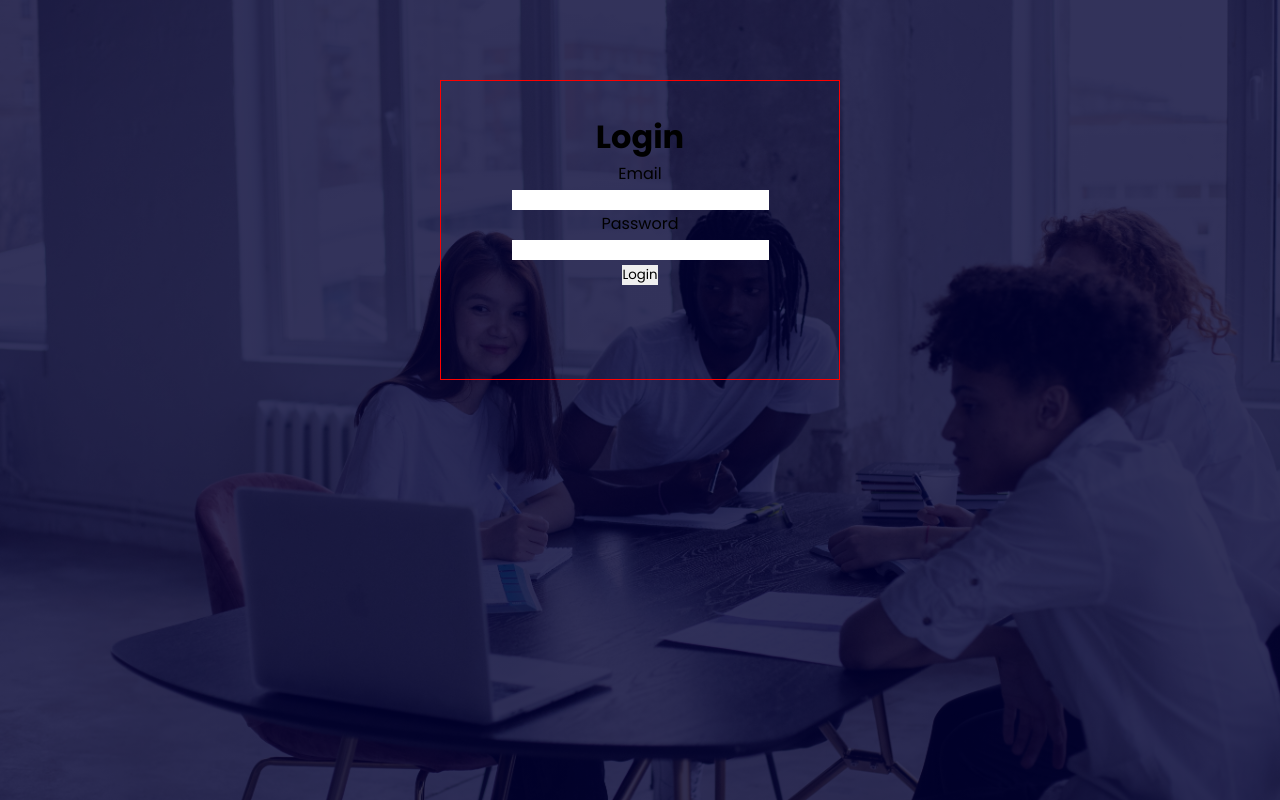
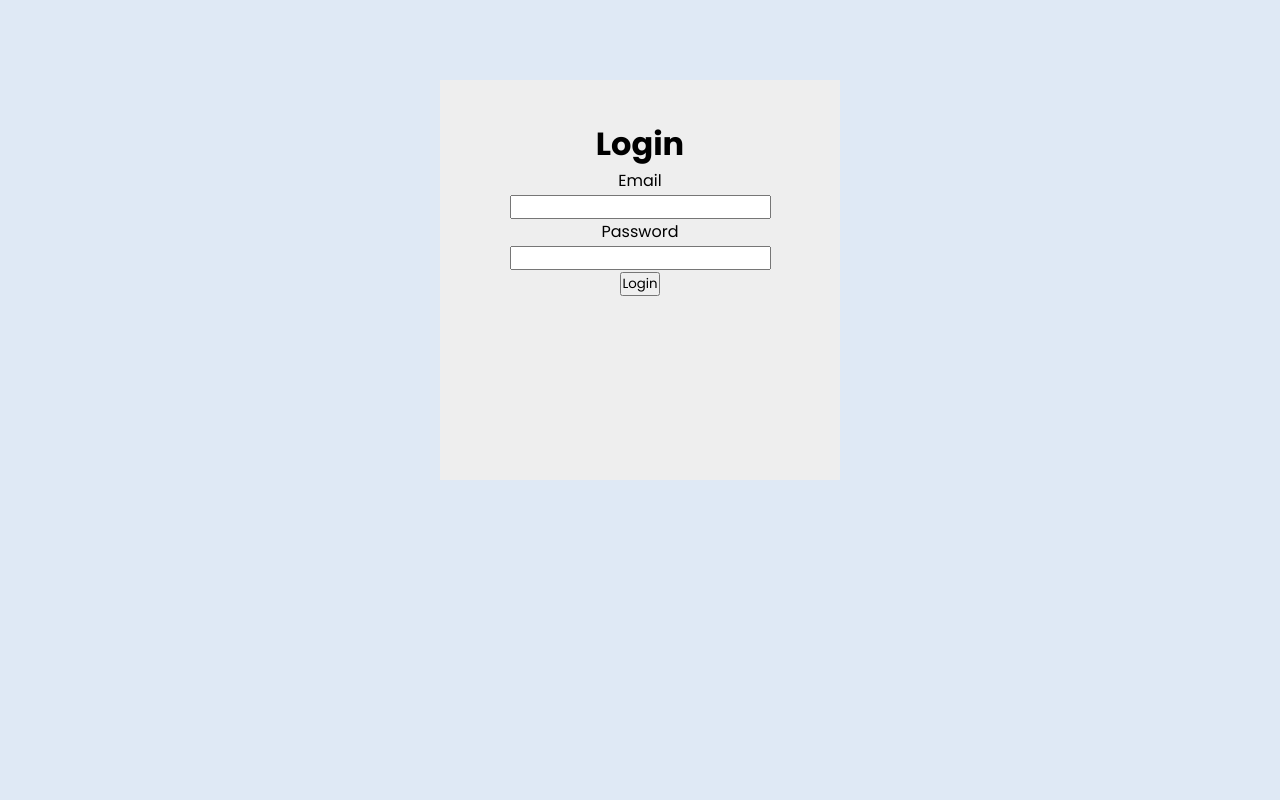
Before and after one commit to EmmaAtom00/SEWMP, a Flask app: page /login in a window 1280 px wide. Run offline with Flask 3, Linux system fonts and the light colour scheme.

Commit message:
login page

```diff
--- a/myApp/static/css/login.css
+++ b/myApp/static/css/login.css
@@ -1,20 +1,20 @@
-.container {
-    background-image: linear-gradient(rgba(0, 0,50, 0.8),rgba(0, 0,50, 0.8)),url(../images/homeimg.jpg);
-    width: 100%;
-    height: 100vh;
-    background-position: center;
-    background-size: cover;
-    position: absolute;
+* {
+    margin: 0;
+    padding: 0;
+    font-family: "poppins", sans-serif;
 }
 
-.form-container {
+body {
+    background: #dfe9f5;
+}
+.container {
     width: 400px;
-    height: 300px;
-    margin: 10vh auto;
-    text-align: center;
-    border: 1px solid red;
+    height: 400px;
+    background-color: #eee;
+    margin: 5em auto;
 }
 
 .form-box {
-    padding: 2em;
+    text-align: center;
+    padding-top: 40px;
 }
--- a/myApp/templates/login.html
+++ b/myApp/templates/login.html
@@ -1,29 +1,45 @@
-{% extends 'nav.html' %}
+<!DOCTYPE html>
+<html lang="en">
+<head>
+    <meta charset="UTF-8">
+    <meta name="viewport" content="width=device-width, initial-scale=1.0">
+    {% if title %}
+		<title>SEWMP - {{ title }}</title>
+		{% else %}
+		<title>SEWMP</title>
+	{% endif %}
 
-{% block content %}
+    <link rel="stylesheet" href="../static/css/login.css">
+
+    <link rel="preconnect" href="https://fonts.googleapis.com">
+    <link rel="preconnect" href="https://fonts.gstatic.com" crossorigin>
+    <link href="https://fonts.googleapis.com/css2?family=Poppins:wght@100;300;400;600;700&display=swap" rel="stylesheet">
+</head>
+<body>
+
     <div class="container">
-    <div class="form-container">
+        <div class="form">
+            <form action="" method="post" class="form-box">
+                <h1>Login</h1>
 
-    <form action="" method="POST" class="form-box">
-	    <h1>Login</h1>
                 <div class="email">
                     {{ form.email.label }}
                     <br>
-            {{ form.email() }}
+                    {{ form.email(calss = "form-email") }}
                 </div>
 
                 <div class="password">
                     {{ form.password.label }}
                     <br>
-            {{ form.password() }}
+                    {{ form.password(class = "form-password")}}
                 </div>
 
                 <div class="submit">
-            {{ form.submit() }}
+                    {{ form.submit(class = "submit-button") }}
                 </div>
             </form>
-
         </div>
     </div>
 
-{% endblock %}
+</body>
+</html>
--- a/myApp/templates/nav.html
+++ b/myApp/templates/nav.html
@@ -13,145 +13,10 @@
 		<link rel="stylesheet" href="../static/css/login.css" />
 	</head>
 	<body>
-		<!DOCTYPE html>
-		<html lang="en">
-			<head>
-				<meta charset="UTF-8" />
-				<title>Work Management Sysyetm | Dashboard</title>
-				<link rel="stylesheet" href="style.css" />
-			</head>
-			<body>
-				<div class="container">
-					<nav>
-						<ul>
-							<li>
-								<a href="#" class="logo">
-									<span class="nav-item">SEWMP</span>
-								</a>
-							</li>
-							<li>
-								<a href="#">
 
-									<span class="nav-list nav-item">Home</span>
-								</a>
-							</li>
-							<li>
-								<a href="#">
+		{% block content %}
 
-									<span class="nav-list nav-item">About</span>
-								</a>
-							</li>
-							<li>
-								<a href="#">
 
-									<span class="nav-list nav-item">Planner</span>
-								</a>
-							</li>
-							<li>
-								<a href="#">
-
-									<span class="nav-list nav-item">TO-DO</span>
-								</a>
-							</li>
-							<li>
-								<a href="#">
-
-									<span class="nav-list nav-item">Schedule</span>
-								</a>
-							</li>
-							<li>
-								<a href="">
-
-									<span class="nav-list nav-item">Task</span>
-								</a>
-							</li>
-							<li>
-								<a href="">
-
-									<span class="nav-list nav-item">Settings
-
-                                    </span>
-								</a>
-							</li>
-							<li>
-								<a href="" class="logout">
-
-									<span class="nav-list nav-item">Log out</span>
-								</a>
-							</li>
-						</ul>
-					</nav>
-
-					<section class="main">
-						<div class="main-top">
-							<h1>Dashboard</h1>
-
-						</div>
-						<div class="main-skills">
-							<div class="card">
-
-								<h3>Planner</h3>
-								<p>PLan your work schedule</p>
-								<button>Learn more</button>
-							</div>
-							<div class="card">
-
-								<h3>TO-DO</h3>
-								<p>Set your daily activities goals</p>
-								<button>Learn more</button>
-							</div>
-							<div class="card">
-
-								<h3>Schedule</h3>
-								<p>Have a timeline for the day</p>
-								<button>Learn more</button>
-							</div>
-							<div class="card">
-
-								<h3>Task</h3>
-								<p>Ensure that task are in it's active state.</p>
-								<button>Learn more</button>
-							</div>
-						</div>
-
-						<section class="main-course">
-							<h1>Progress Management</h1>
-							<div class="course-box">
-								<ul>
-									<li class="active">In progress</li>
-
-									<li>incoming</li>
-									<li>finished</li>
-									<li>Deleted</li>
-                                    <li>Paused</li>
-								</ul>
-								<div class="course">
-									<div class="box">
-										<h3>Write a Letter to the Principle</h3>
-										<p>0% - progress</p>
-										<button>Details</button>
-
-									</div>
-									<div class="box">
-										<h3>Finish group assignment</h3>
-										<p>30% - progress</p>
-										<button>Details</button>
-
-									</div>
-									<div class="box">
-										<h3>Learn Software Engineering</h3>
-										<p>40% - progress</p>
-										<button>Details</button>
-
-									</div>
-								</div>
-							</div>
-						</section>
-					</section>
-				</div>
-			</body>
-		</html>
-
-		{% block content %} {% endblock %}
+		{% endblock %}
 	</body>
 </html>
```
Also changed, not shown: myApp/templates/dashboard.html (added, +139 -0 lines), myApp/templates/register.html (+15 -0 lines). Lines whose indentation alone changed are shown as unchanged.
